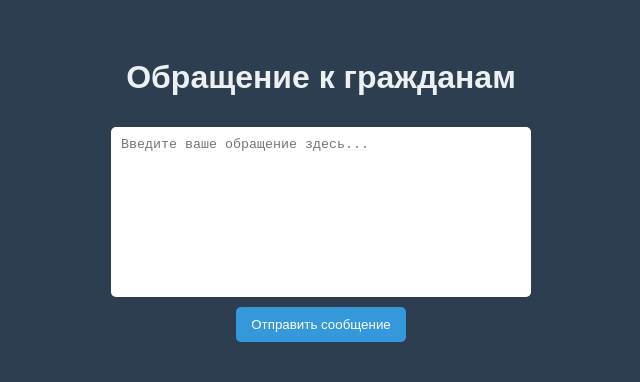
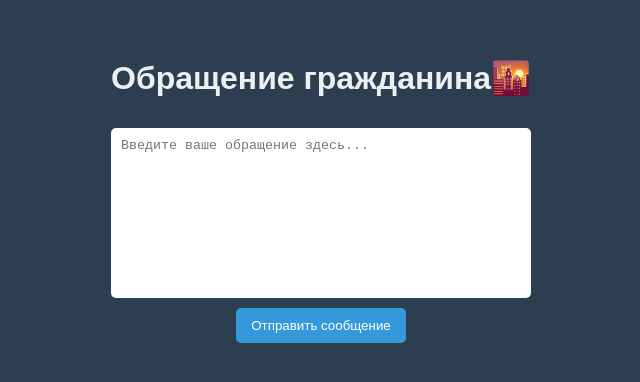
Before and after one commit to SamuraDev/Repetitor, a plain HTML site: page index.html in a window 1280 px wide. Shown: the part 218-600 px from the top of the page, without its empty margins (319-959 px from the left). Drawn offline with Linux system fonts and the light colour scheme.

Commit message:
Update index.html

```diff
--- a/index.html
+++ b/index.html
@@ -40,7 +40,7 @@
 </head>
 <body>
 
-    <h1>Обращение к гражданам</h1>
+    <h1>Обращение гражданина🌇</h1>
     <textarea id="message" placeholder="Введите ваше обращение здесь..."></textarea>
     <button id="sendMessage">Отправить сообщение</button>
 
```
